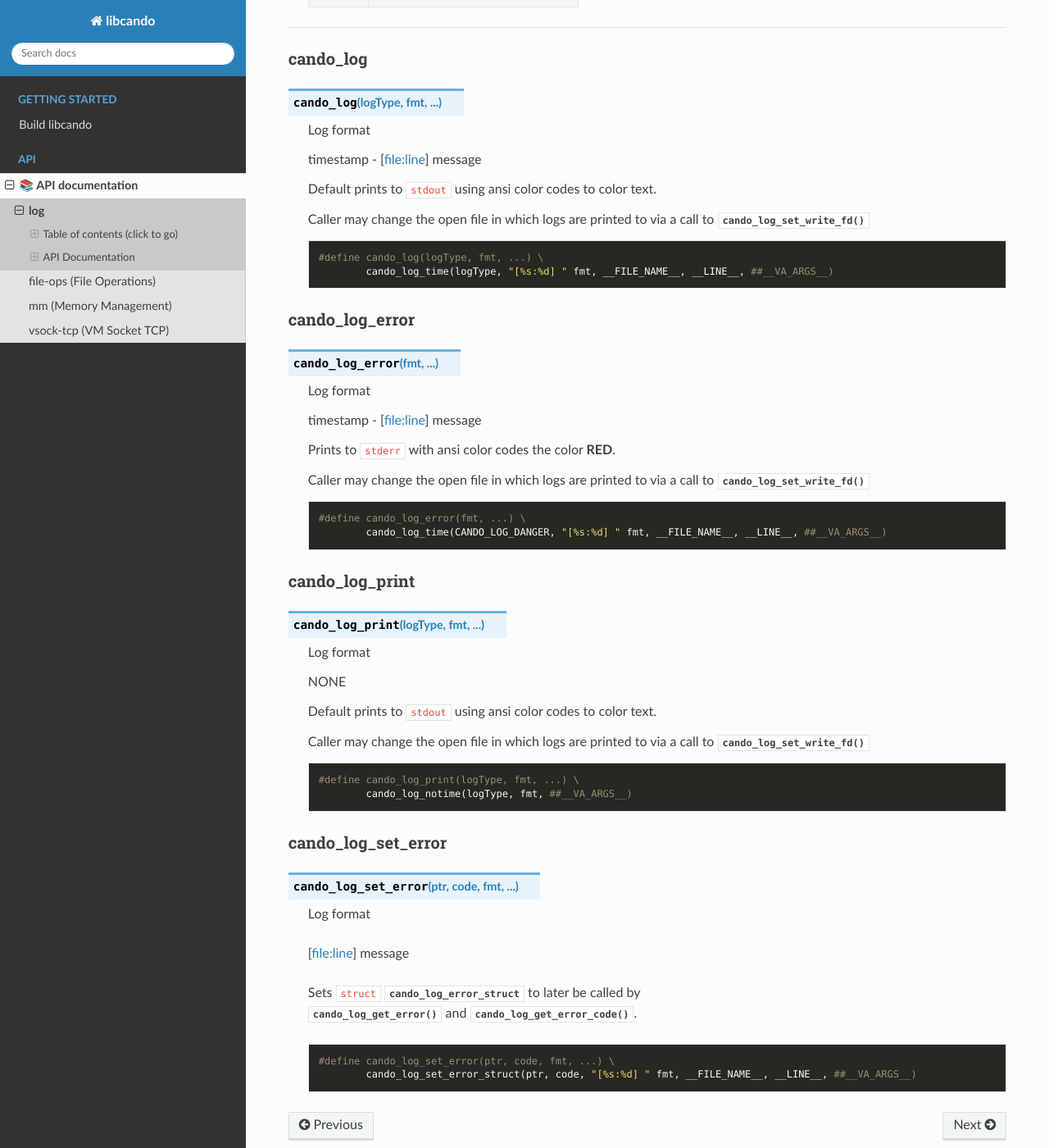
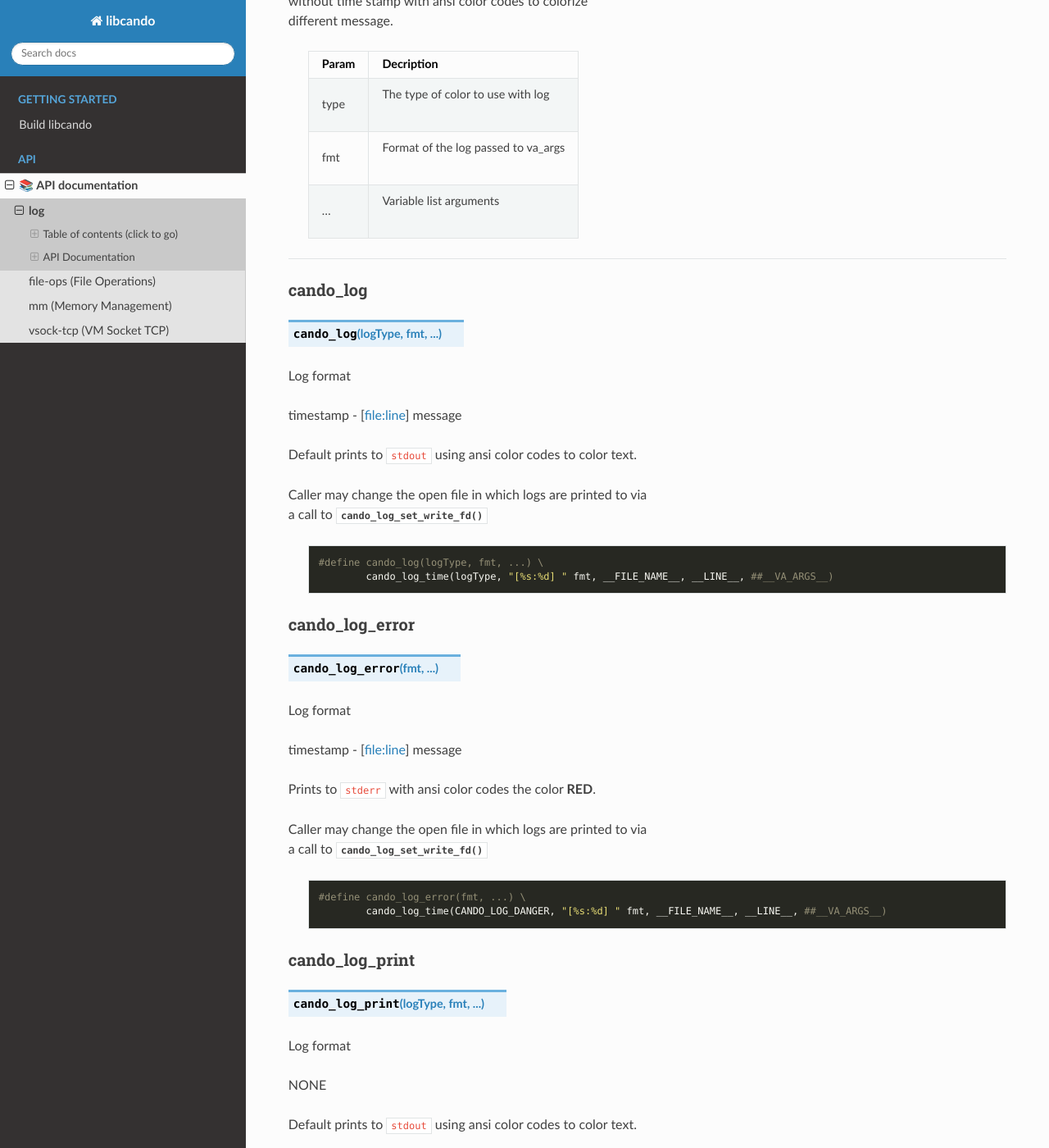
Before and after one commit to under-view/libcando, a Sphinx documentation site: the page built from docs/log.rst, in a window 1280 px wide and 1400 px high, scrolled down 6255 px. Shown: the whole window at 82% size. Built offline with Sphinx 7.4.7 and the Read the Docs theme 3.1.0, drawn with Linux system fonts in a browser that asks for light colours; formulas are drawn with MathJax 3; some of the changed text lies outside the part shown.

Commit message:
docs: re-position function & macros definition
The new placement places it on the same line
column as the function declaration versus
8 columns down.

Signed-off-by: Vincent Davis Jr <vince@underview.tech>

```diff
--- a/docs/log.rst
+++ b/docs/log.rst
@@ -106,9 +106,9 @@ cando_log_set_level
 
 .. c:function:: void cando_log_set_level(enum cando_log_level_type level);
 
-	Sets which type of messages that are allowed to be printed to an open file.
-
-	Default is set to ``CANDO_LOG_NONE``.
+| Sets which type of messages that are allowed to be printed to an open file.
+|
+| Default is set to ``CANDO_LOG_NONE``.
 
 	.. list-table::
 		:header-rows: 1
@@ -127,10 +127,10 @@ cando_log_set_write_fd
 
 .. c:function:: void cando_log_set_write_fd(const int fd);
 
-	Sets the internal global write file descriptor
-	to caller define file descriptor.
-
-	Default is set to ``STDOUT_FILENO``.
+| Sets the internal global write file descriptor
+| to caller define file descriptor.
+|
+| Default is set to ``STDOUT_FILENO``.
 
 	.. list-table::
 		:header-rows: 1
@@ -148,9 +148,9 @@ cando_log_error_type
 
 .. c:enum:: cando_log_error_type
 
-	| Enum with macros defining and error type
-	| Add on userspace error codes should be well out
-	| of range of any known common error code.
+| Enum with macros defining and error type
+| Add on userspace error codes should be well out
+| of range of any known common error code.
 
 	#. Log error types used by
 		* :c:func:`cando_log_get_error`
@@ -176,9 +176,9 @@ cando_log_error_struct
 
 .. c:struct:: cando_log_error_struct
 
-	| Structure used to store and acquire
-	| error string and code for multiple
-	| struct context's.
+| Structure used to store and acquire
+| error string and code for multiple
+| struct context's.
 
 	.. c:member::
 		unsigned int code;
@@ -196,9 +196,9 @@ cando_log_get_error
 
 .. c:function:: const char *cando_log_get_error(const void *context);
 
-	| Returns a string with the error defined given
-	| caller provided a context with first members
-	| of the context being a ``struct`` :c:struct:`cando_log_error_struct`.
+| Returns a string with the error defined given
+| caller provided a context with first members
+| of the context being a ``struct`` :c:struct:`cando_log_error_struct`.
 
 	.. list-table::
 		:header-rows: 1
@@ -219,9 +219,9 @@ cando_log_get_error_code
 
 .. c:function:: unsigned int cando_log_get_error_code(const void *context);
 
-	| Returns unsigned integer with the error code
-	| given caller provided a context with first members
-	| of the context being a ``struct`` :c:struct:`cando_log_error_struct`.
+| Returns unsigned integer with the error code
+| given caller provided a context with first members
+| of the context being a ``struct`` :c:struct:`cando_log_error_struct`.
 
 	.. list-table::
 		:header-rows: 1
@@ -242,7 +242,7 @@ cando_log_set_error_struct
 
 .. c:function:: void cando_log_set_error_struct(void *context, const unsigned int code, const char *fmt, ...);
 
-	| Sets struct cando_log_error_struct members value.
+| Sets struct cando_log_error_struct members value.
 
 	.. list-table::
 		:header-rows: 1
@@ -268,9 +268,9 @@ cando_log_time
 
 .. c:function:: void cando_log_time(enum cando_log_level_type type, const char *fmt, ...);
 
-	| Provides applications/library way to write to an open file
-	| with a time stamp and ansi color codes to colorize
-	| different message.
+| Provides applications/library way to write to an open file
+| with a time stamp and ansi color codes to colorize
+| different message.
 
 	.. list-table::
 		:header-rows: 1
@@ -290,9 +290,9 @@ cando_log_notime
 
 .. c:function:: void cando_log_notime(enum cando_log_level_type type, const char *fmt, ...);
 
-	| Provides applications/library way to write to an open file
-	| without time stamp with ansi color codes to colorize
-	| different message.
+| Provides applications/library way to write to an open file
+| without time stamp with ansi color codes to colorize
+| different message.
 
 	.. list-table::
 		:header-rows: 1
@@ -314,14 +314,14 @@ cando_log
 
 .. c:macro:: cando_log(logType, fmt, ...)
 
-	Log format
-
-	timestamp - [file:line] message
-
-	Default prints to ``stdout`` using ansi color codes to color text.
-
-	Caller may change the open file in which logs are printed to via
-	a call to :c:func:`cando_log_set_write_fd`
+| Log format
+|
+| timestamp - [file:line] message
+|
+| Default prints to ``stdout`` using ansi color codes to color text.
+|
+| Caller may change the open file in which logs are printed to via
+| a call to :c:func:`cando_log_set_write_fd`
 
 	.. code-block::
 
@@ -334,14 +334,14 @@ cando_log_error
 
 .. c:macro:: cando_log_error(fmt, ...)
 
-	Log format
-
-	timestamp - [file:line] message
-
-	Prints to ``stderr`` with ansi color codes the color **RED**.
-
-	Caller may change the open file in which logs are printed to via
-	a call to :c:func:`cando_log_set_write_fd`
+| Log format
+|
+| timestamp - [file:line] message
+|
+| Prints to ``stderr`` with ansi color codes the color **RED**.
+|
+| Caller may change the open file in which logs are printed to via
+| a call to :c:func:`cando_log_set_write_fd`
 
 	.. code-block::
 
@@ -354,14 +354,14 @@ cando_log_print
 
 .. c:macro:: cando_log_print(logType, fmt, ...)
 
-	Log format
-
-	NONE
-
-	Default prints to ``stdout`` using ansi color codes to color text.
-
-	Caller may change the open file in which logs are printed to via
-	a call to :c:func:`cando_log_set_write_fd`
+| Log format
+|
+| NONE
+|
+| Default prints to ``stdout`` using ansi color codes to color text.
+|
+| Caller may change the open file in which logs are printed to via
+| a call to :c:func:`cando_log_set_write_fd`
 
 	.. code-block::
 
@@ -374,12 +374,12 @@ cando_log_set_error
 
 .. c:macro:: cando_log_set_error(ptr, code, fmt, ...)
 
-	| Log format
-
-	| [file:line] message
-
-	| Sets ``struct`` :c:struct:`cando_log_error_struct` to later be called by
-	| :c:func:`cando_log_get_error` and :c:func:`cando_log_get_error_code`.
+| Log format
+|
+| [file:line] message
+|
+| Sets ``struct`` :c:struct:`cando_log_error_struct` to later be called by
+| :c:func:`cando_log_get_error` and :c:func:`cando_log_get_error_code`.
 
 	.. code-block::
 
```
Also changed, not shown: docs/mm.rst (+27 -27 lines).
